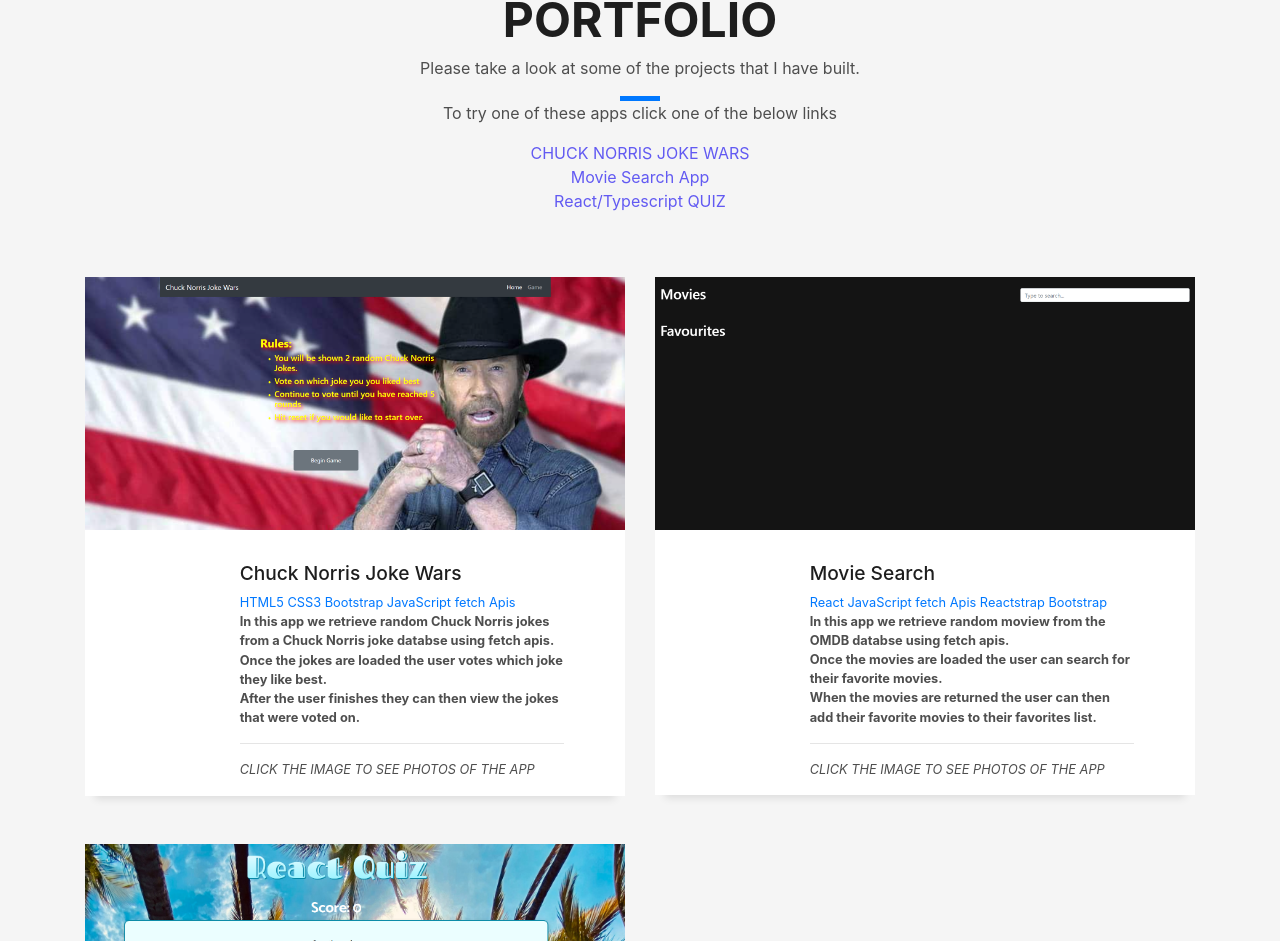
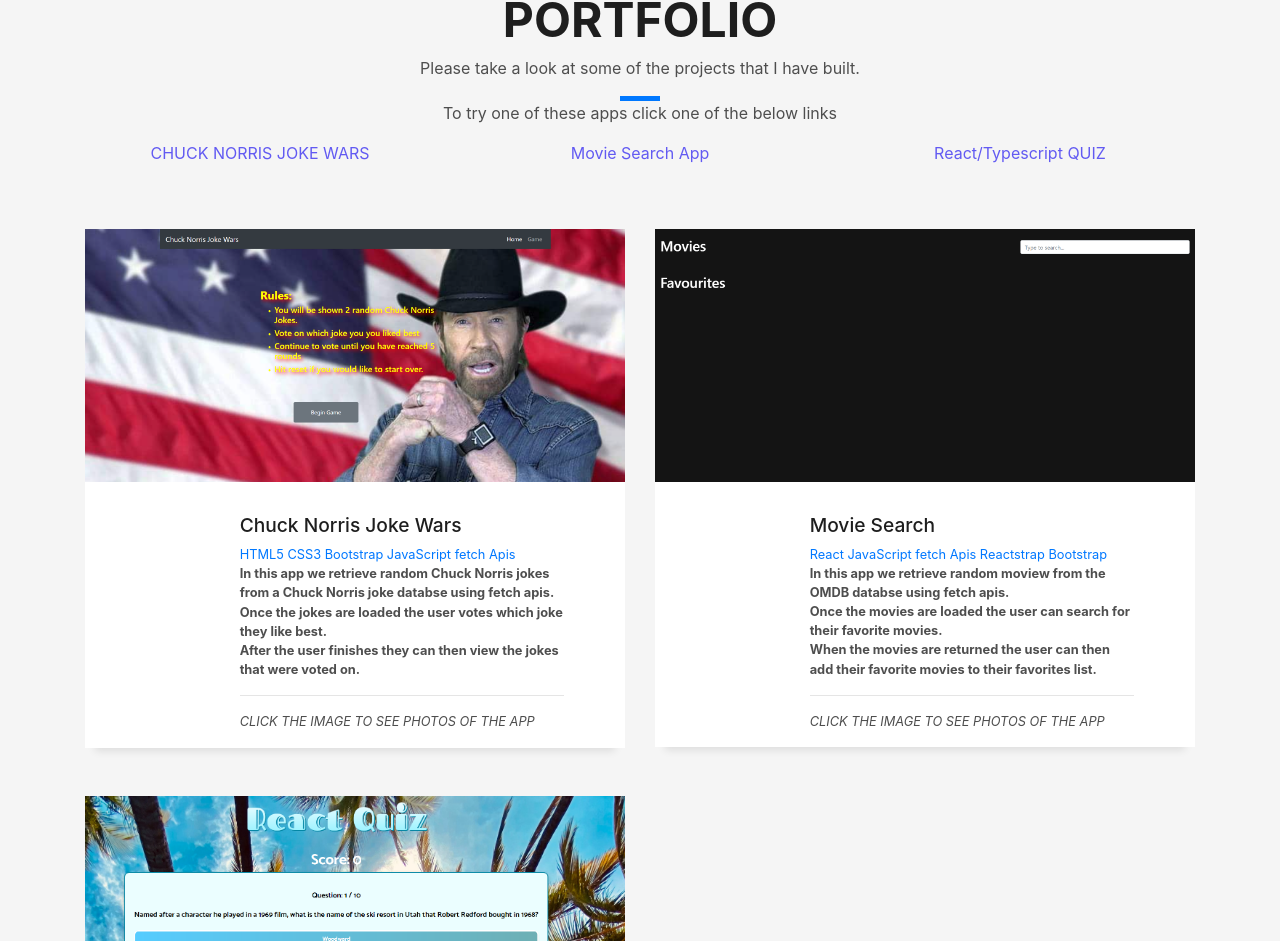
Before and after one commit to acepitcher2009/portfolio, a React (Create React App) app: page / in a window 1280 px wide. Shown: the part 2105-3046 px from the top of the page. Built offline with nearby package versions, Linux system fonts and the light colour scheme; a web font is replaced by a local one.

Commit message:
Portfolio Site

```diff
--- a/src/components/portfolio.jsx
+++ b/src/components/portfolio.jsx
@@ -29,7 +29,8 @@ class Portfolio extends React.Component {
 								</p>
 								<div className="line-mf" />
 								<p className="subtitle-a">To try one of these apps click one of the below links</p>
-								<p>
+								<div className="row">
+									<div className="col">
 										<a
 											className="chuckLink"
 											style={{ color: '#625AF2' }}
@@ -37,18 +38,24 @@ class Portfolio extends React.Component {
 										>
 											CHUCK NORRIS JOKE WARS
 										</a>
-									<br />
-									<a style={{ color: '#625AF2' }} href="https://acepitcher2009.github.io/MovieApp/">
+									</div>
+									<div className="col">
+										<a
+											style={{ color: '#625AF2' }}
+											href="https://acepitcher2009.github.io/MovieApp/"
+										>
 											Movie Search App
 										</a>
-									<br />
+									</div>
+									<div className="col">
 										<a
 											style={{ color: '#625AF2' }}
 											href="https://acepitcher2009.github.io/typescriptQuiz/"
 										>
 											React/Typescript QUIZ
 										</a>
-								</p>
+									</div>
+								</div>
 							</div>
 						</div>
 					</div>
```
Lines whose indentation alone changed are shown as unchanged.
